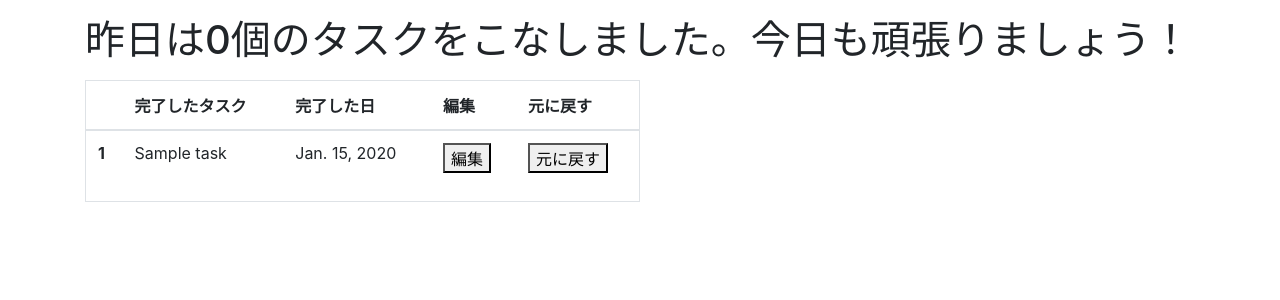
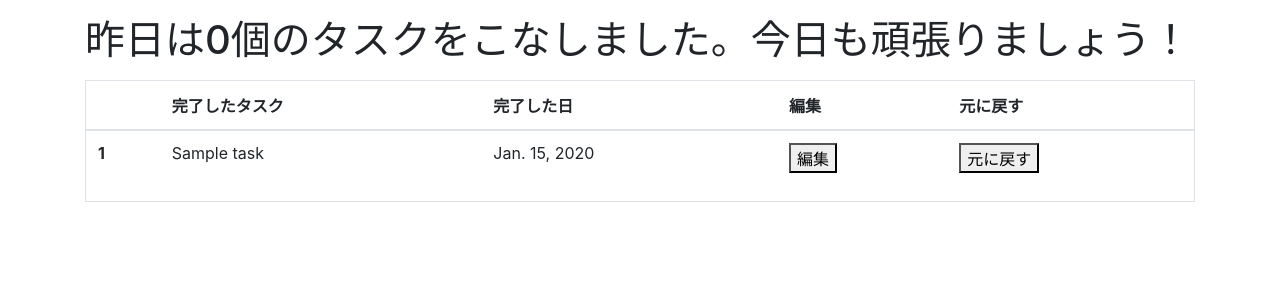
Before and after one commit to ShuheiKuriki/task_manager, a Django app: page /done_view in a window 1280 px wide. Shown: the part 86-386 px from the top of the page. Run offline with Django 3.2, Linux system fonts and the light colour scheme; a user stored in the database is signed in; tables that the repository leaves empty hold one stand-in row (values such as "Sample post"); some libraries are stand-ins or nearby versions.

Commit message:
ページ編集

```diff
--- a/templates/done.html
+++ b/templates/done.html
@@ -6,7 +6,7 @@
 {% endblock %}
 {% block content2 %}
     {% if user.is_authenticated %}
-        <table class='table border col-6'>
+        <table class='table border col-12'>
           <thead>
             <tr>
               <th scope='col'></th>
```
